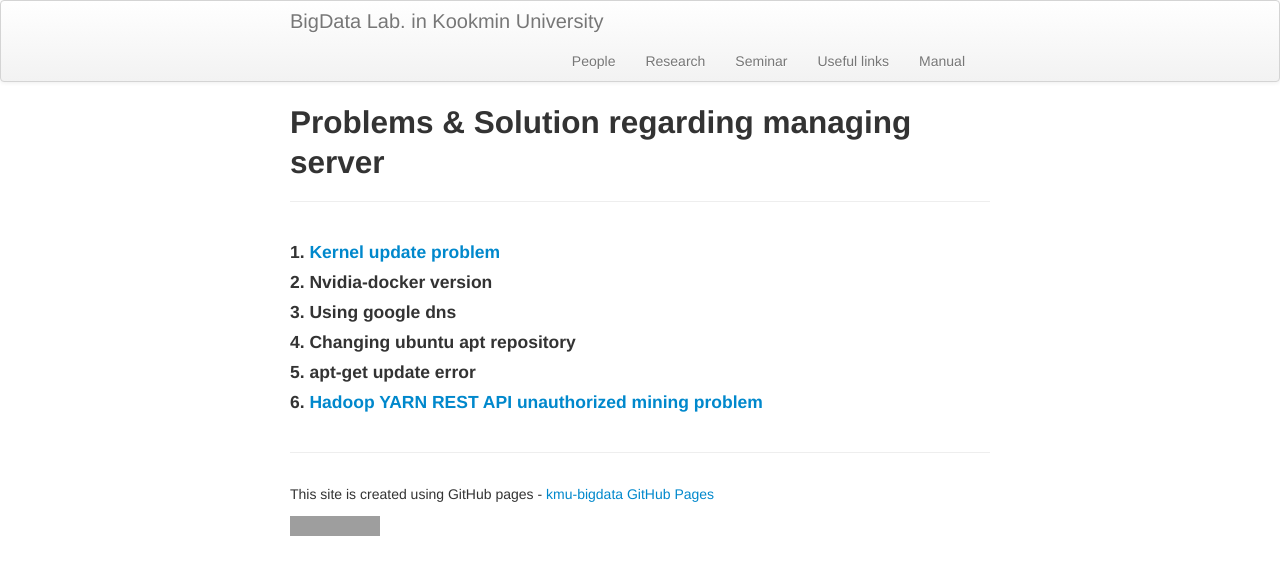
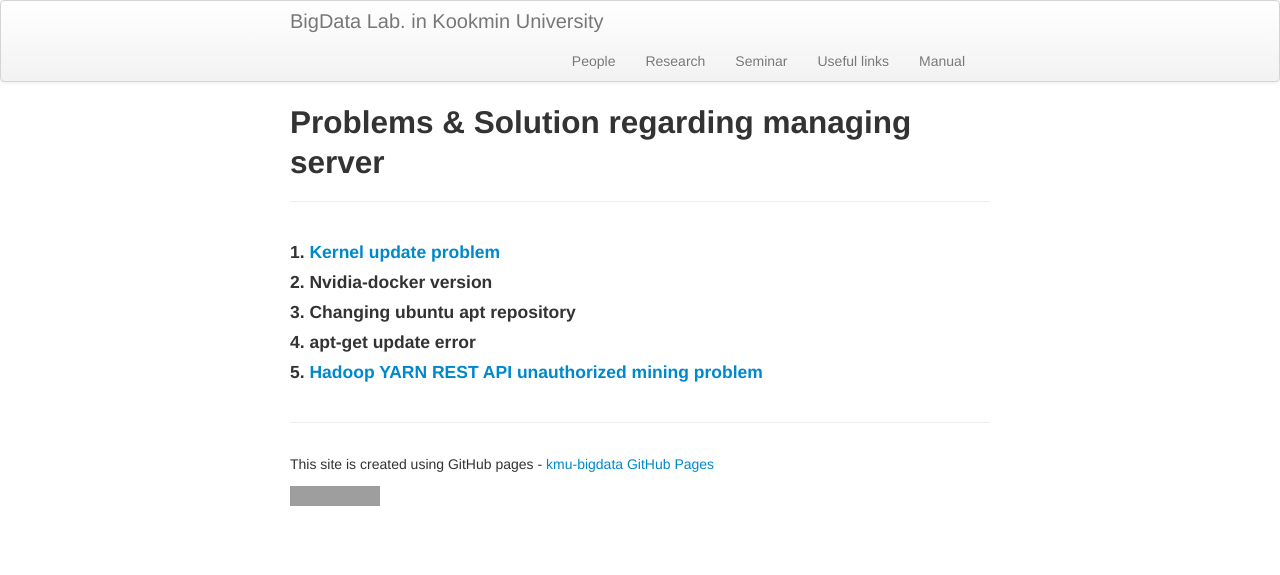
Before and after one commit to ddps-lab/kmu-bigdata.github.io, a Jekyll site: the page built from manual/server.md, in a window 1280 px wide. Shown: the top 575 px of the page. Built offline with Jekyll 4.4.1, drawn with Linux system fonts in a browser that asks for light colours; grey boxes are pictures that could not be loaded.

Commit message:
delete google dns (duplicate with #1)

```diff
--- a/manual/server.md
+++ b/manual/server.md
@@ -7,10 +7,8 @@
 
 #### 2. Nvidia-docker version
 
-#### 3. Using google dns
+#### 3. Changing ubuntu apt repository
 
-#### 4. Changing ubuntu apt repository
+#### 4. apt-get update error
 
-#### 5. apt-get update error
-
-#### 6. [Hadoop YARN REST API unauthorized mining problem](https://docs.google.com/document/d/1Atp9-PXv3Ziwi5QMWJCutrFcYhzZkBT6YWAPQ1y8WYk/edit?usp=sharing)
+#### 5. [Hadoop YARN REST API unauthorized mining problem](https://docs.google.com/document/d/1Atp9-PXv3Ziwi5QMWJCutrFcYhzZkBT6YWAPQ1y8WYk/edit?usp=sharing)
```
